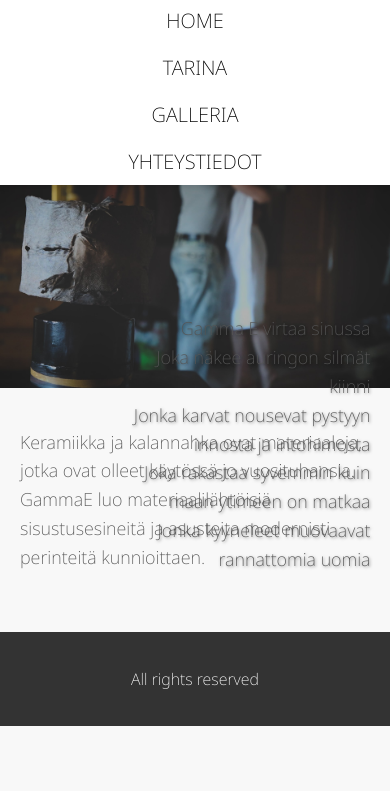
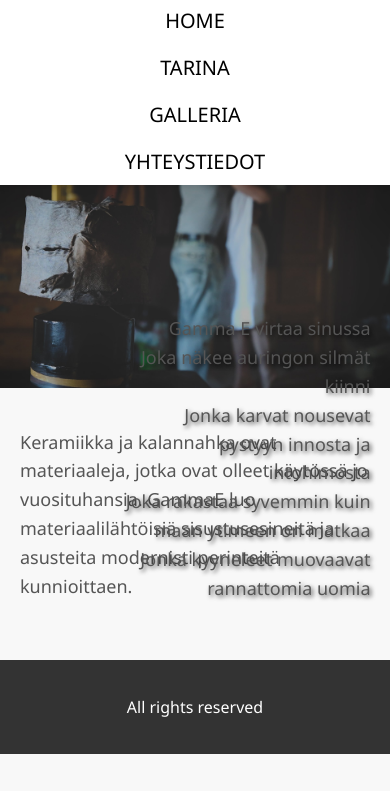
Before and after one commit to sisupussi/sisupussi.github.io, a plain HTML site: page index.html in a window 390 px wide. Shown: the part 53-844 px from the top of the page. Drawn offline with Linux system fonts and the light colour scheme.

Commit message:
Update index.html

```diff
--- a/index.html
+++ b/index.html
@@ -7,8 +7,8 @@
     <meta name="google-site-verification" content="ShMAr4sA47X_fdXsIuLwyxhww94JpZjD7rSGB13sS70" />
     <link href="https://fonts.googleapis.com/css2?family=Bebas+Neue&display=swap" rel="stylesheet">
     <style>
-        /* Google Font Noto Sans Thin */
-        @import url('https://fonts.googleapis.com/css2?family=Noto+Sans:wght@200&display=swap');
+        /* Google Font Noto Sans Regular */
+        @import url('https://fonts.googleapis.com/css2?family=Noto+Sans:wght@400&display=swap');
 
         body {
             margin: 0;
@@ -52,7 +52,7 @@
         nav a {
             text-decoration: none;
             font-family: 'Noto Sans', sans-serif;
-            font-weight: 200;
+            font-weight: 400;
             font-size: 32px;
             color: black;
         }
@@ -77,18 +77,16 @@
 
         .hero-text {
             position: absolute;
-            top: 65%;
-            right: 10%;
+            top: 70%;       /* alemmas */
+            right: 8%;      /* oikealle */
             color: #FFFFFF;
             text-align: right;
             font-family: 'Noto Sans', sans-serif;
-            font-weight: 200;
-            font-size: 36px;
+            font-weight: 400;
+            font-size: 40px;
             line-height: 1.4;
             max-width: 400px;
-            -webkit-font-smoothing: antialiased;
-            -moz-osx-font-smoothing: grayscale;
-            text-shadow: 1px 1px 3px rgba(0,0,0,0.5);
+            text-shadow: 2px 2px 4px rgba(0,0,0,0.7);
         }
 
         /* MAIN CONTENT */
@@ -135,9 +133,9 @@
             }
 
             .hero-text {
-                font-size: 26px;
-                top: 60%;
-                right: 8%;
+                font-size: 30px;
+                top: 65%;
+                right: 6%;
                 max-width: 300px;
             }
         }
@@ -165,7 +163,7 @@
             }
 
             .hero-text {
-                font-size: 18px;
+                font-size: 22px;
                 top: 55%;
                 right: 5%;
                 max-width: 250px;
```
